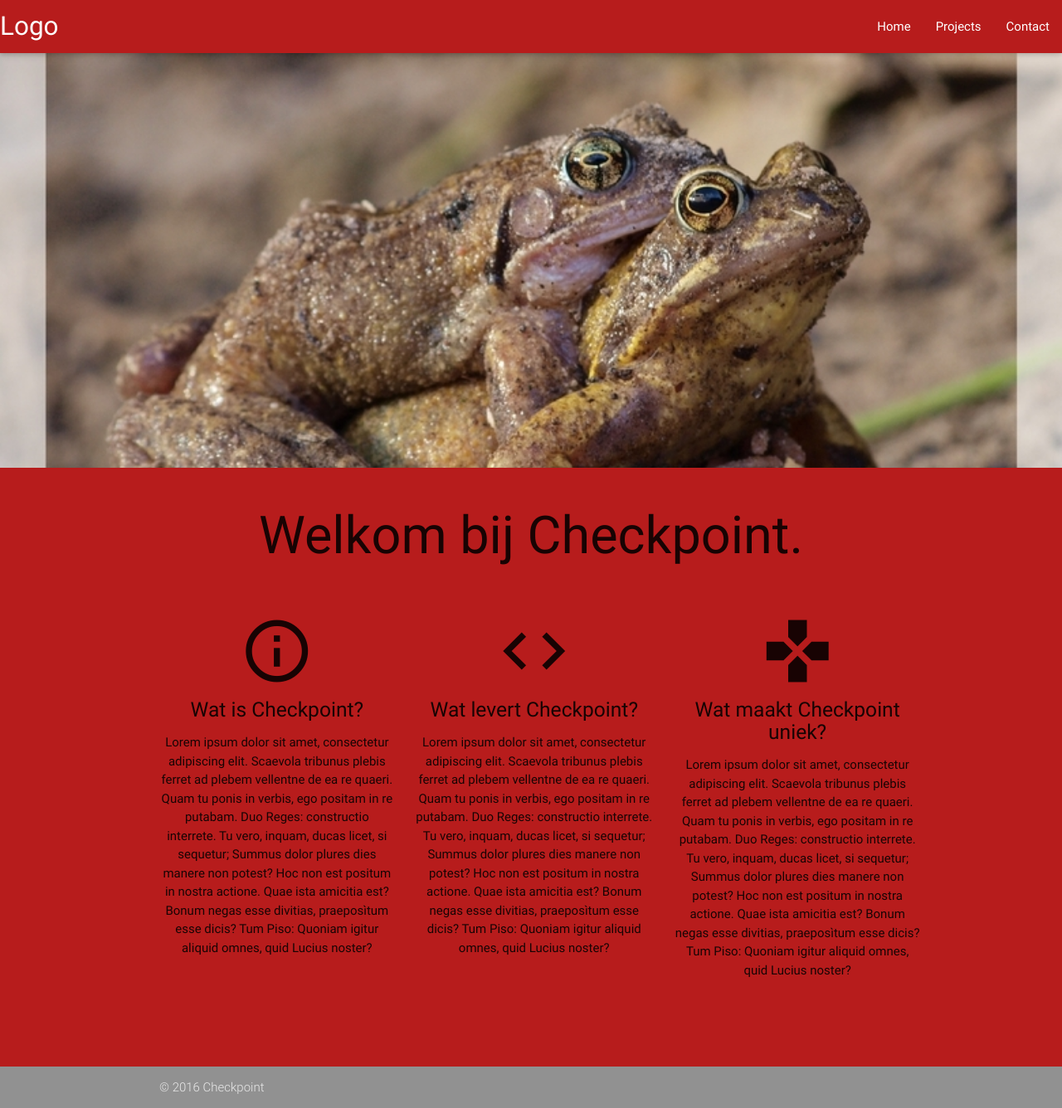
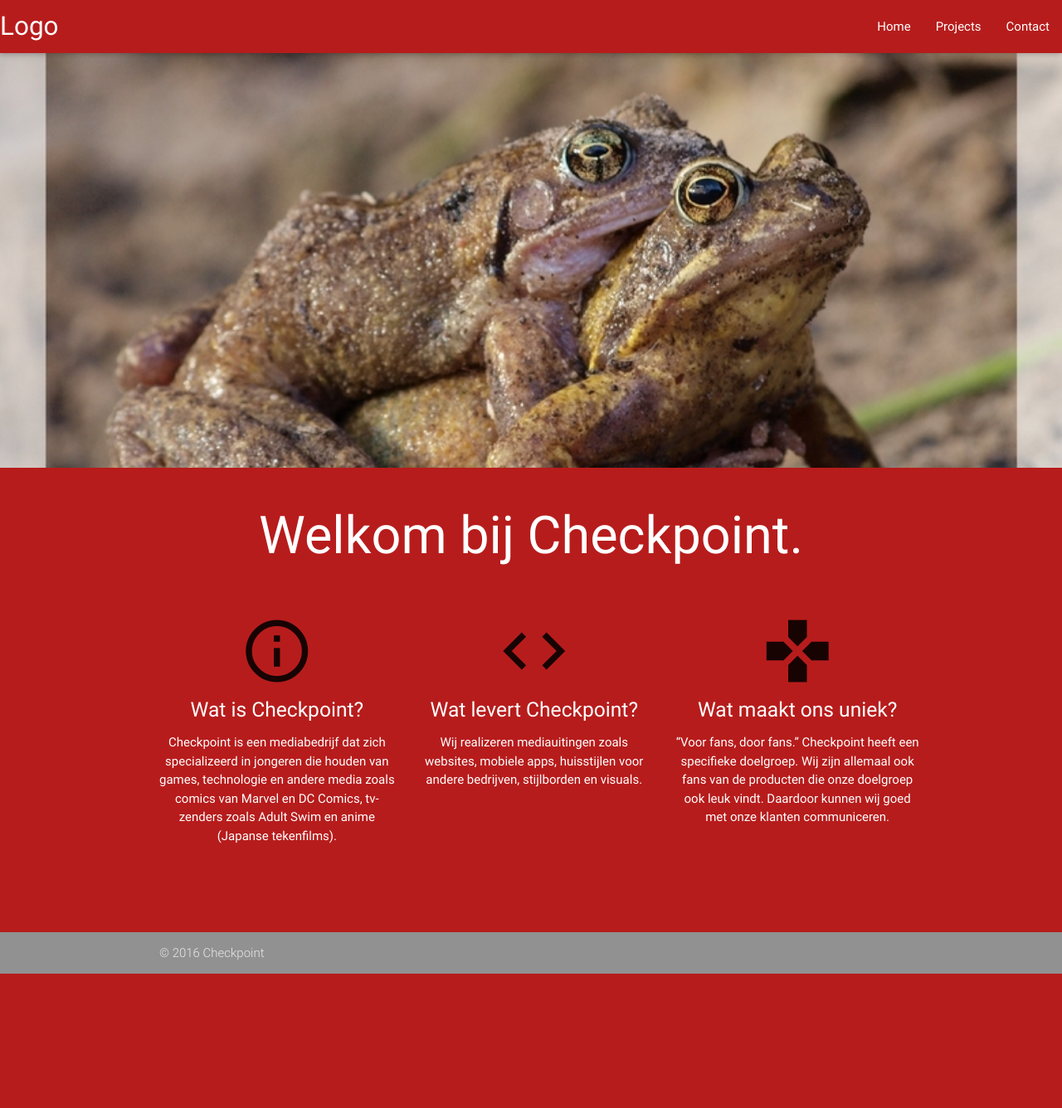
Before and after one commit to stijnana/checkpoint, a PHP site: page / in a window 1280 px wide. Shown: the whole page at 83% size. After the commit the page ends 1174 px from the top, so only its background shows below. Run offline with PHP 8.4, Linux system fonts and the light colour scheme; some libraries are stand-ins or nearby versions.

Commit message:
Teksten en kleur

```diff
--- a/css/style.css
+++ b/css/style.css
@@ -8,6 +8,7 @@ footer.page-footer.jaleuk {
 
 
 body {
+
   display: flex;
   min-height: 100vh;
   flex-direction: column;
@@ -16,3 +17,8 @@ body {
 main {
   flex: 1 0 auto;
 }
+
+h1 {
+
+  color:white;
+}
--- a/views/home.html
+++ b/views/home.html
@@ -14,10 +14,12 @@
                     <div class="col s12 m4">
                         <div class="center promo">
                             <i class="large material-icons center">info_outline</i>
-                            <h5 class="center">Wat is Checkpoint?</h5>
-                            <p>Lorem ipsum dolor sit amet, consectetur adipiscing elit. Scaevola tribunus plebis ferret ad plebem vellentne de ea re quaeri. Quam tu ponis in verbis, ego positam in re putabam. Duo Reges: constructio interrete. Tu vero, inquam,
-                                ducas licet, si sequetur; Summus dolor plures dies manere non potest? Hoc non est positum in nostra actione. Quae ista amicitia est? Bonum negas esse divitias, praeposìtum esse dicis? Tum Piso: Quoniam igitur aliquid omnes,
-                                quid Lucius noster?
+                        <span class="White-text text-White-2">    <h5 class="center">Wat is Checkpoint?</h5>
+                            <p>  Checkpoint is een mediabedrijf dat zich specializeerd in jongeren die houden van games,
+
+technologie en andere media zoals comics van Marvel en DC Comics, tv-zenders zoals Adult
+
+Swim en anime (Japanse tekenfilms).</span></p>
                             </p>
                         </div>
                     </div>
@@ -25,11 +27,11 @@
                     <div class="row">
                         <div class="col s12 m4">
                             <div class="center promo">
-                                <i class="large material-icons center">code</i>
+                                <i class="large material-icons center">code</i><span class="White-text text-White-2">
                                 <h5 class="center">Wat levert Checkpoint?</h5>
-                                <p>Lorem ipsum dolor sit amet, consectetur adipiscing elit. Scaevola tribunus plebis ferret ad plebem vellentne de ea re quaeri. Quam tu ponis in verbis, ego positam in re putabam. Duo Reges: constructio interrete. Tu vero,
-                                    inquam, ducas licet, si sequetur; Summus dolor plures dies manere non potest? Hoc non est positum in nostra actione. Quae ista amicitia est? Bonum negas esse divitias, praeposìtum esse dicis? Tum Piso: Quoniam igitur
-                                    aliquid omnes, quid Lucius noster?
+                                <p>Wij realizeren mediauitingen zoals websites, mobiele apps, huisstijlen voor andere bedrijven,
+
+stijlborden en visuals.</span>
                                 </p>
                             </div>
                         </div>
@@ -38,11 +40,13 @@
                         <div class="row">
                             <div class="col s12 m4">
                                 <div class="center promo">
-                                    <i class="large material-icons center">games</i>
-                                    <h5 class="center">Wat maakt Checkpoint uniek?</h5>
-                                    <p>Lorem ipsum dolor sit amet, consectetur adipiscing elit. Scaevola tribunus plebis ferret ad plebem vellentne de ea re quaeri. Quam tu ponis in verbis, ego positam in re putabam. Duo Reges: constructio interrete. Tu
-                                        vero, inquam, ducas licet, si sequetur; Summus dolor plures dies manere non potest? Hoc non est positum in nostra actione. Quae ista amicitia est? Bonum negas esse divitias, praeposìtum esse dicis? Tum Piso: Quoniam
-                                        igitur aliquid omnes, quid Lucius noster?
+                                    <i class="large material-icons center">games</i><span class="White-text text-White-2">
+                                    <h5 class="center">Wat maakt ons uniek?</h5>
+                                    <p>“Voor fans, door fans.” Checkpoint heeft een specifieke doelgroep. Wij zijn allemaal ook fans
+
+van de producten die onze doelgroep ook leuk vindt. Daardoor kunnen wij goed met onze
+
+klanten communiceren.</span>
                                     </p>
                                 </div>
                             </div>
```
